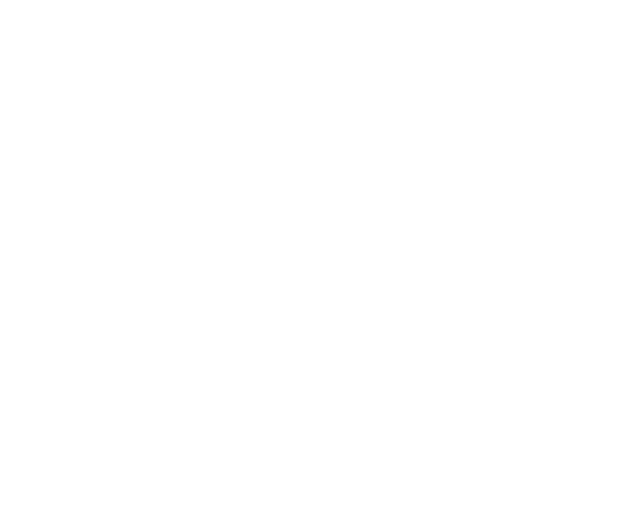
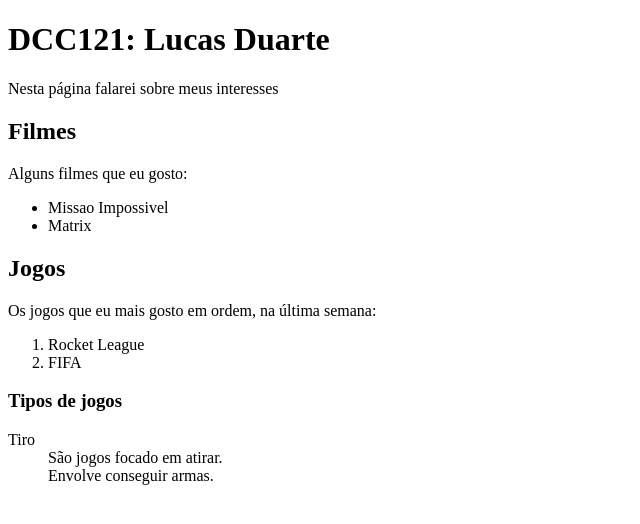
Before and after one commit to ufjf-dcc121/ufjf-dcc121-2022-1-atv2-lucasduartec, a plain HTML site: page index.html in a window 1280 px wide. Shown: the whole page, without its empty margins (0-640 px from the left). Drawn offline with Linux system fonts and the light colour scheme.

Commit message:
Adiciona Interesses

```diff
--- a/index.html
+++ b/index.html
@@ -1,8 +1,33 @@
 <!DOCTYPE html>
-<html lang="en">
+<html lang="pt">
   <head>
     <meta charset="UTF-8" />
     <title>DCC121: Lucas Duarte</title>
   </head>
-  <body></body>
+  <body>
+    <h1>DCC121: Lucas Duarte</h1>
+    <p>Nesta página falarei sobre meus interesses</p>
+    <h2>Filmes</h2>
+    <p>Alguns filmes que eu gosto:</p>
+    <ul>
+        <li>Missao Impossivel</li>
+        <li>Matrix</li>
+
+    </ul>
+    <h2>Jogos</h2>
+    <p>Os jogos que eu mais gosto em ordem, na última semana:</p>
+    <ol>
+        <li>Rocket League</li>
+        <li>FIFA</li>
+
+    </ol>
+    <h3>Tipos de jogos</h3>
+    <dl>
+        <dt>Tiro</dt>
+        <dd>São jogos focado em atirar.</dd>
+        <dd>Envolve conseguir armas.</dd>
+
+    </dl>
+
+  </body>
 </html>
```
